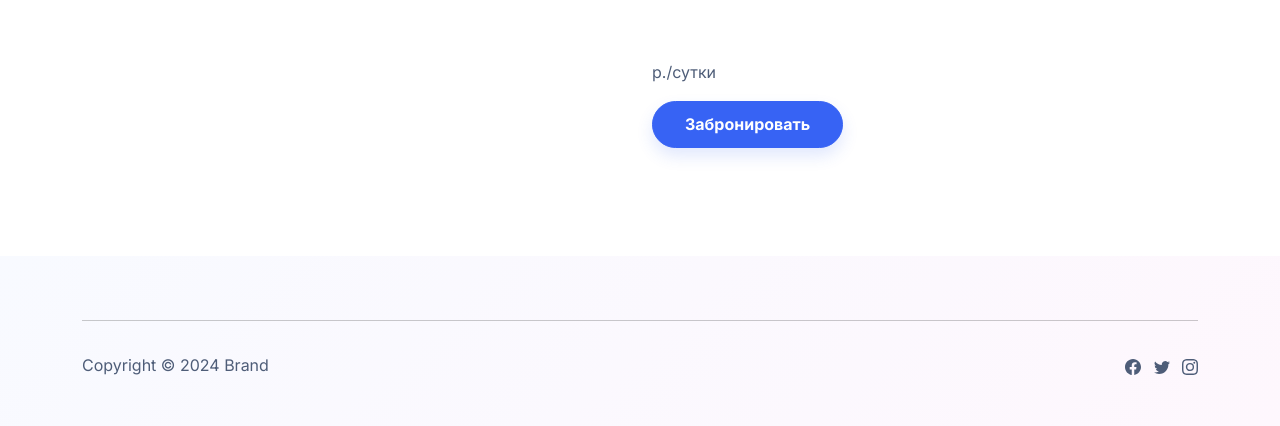
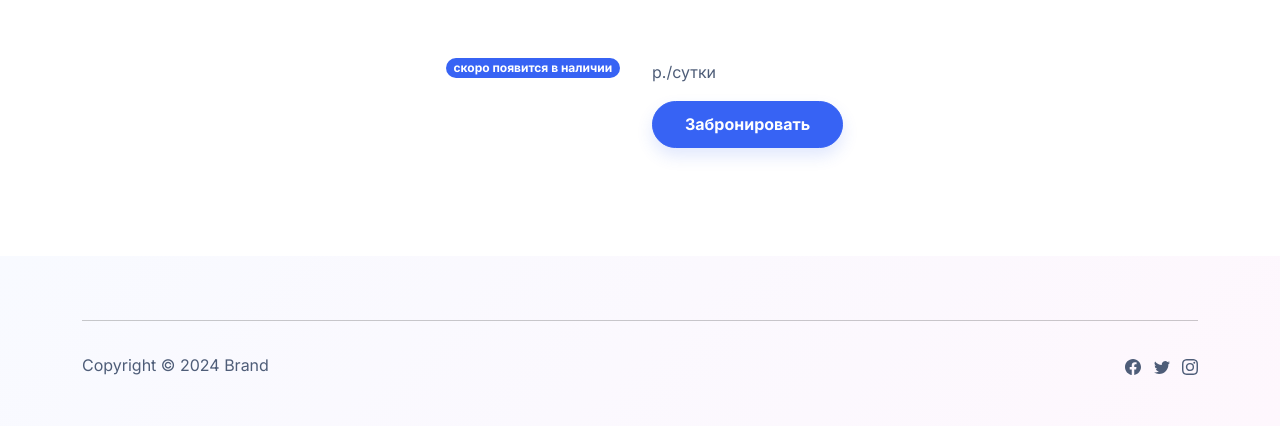
Before and after one commit to Tomahawk159/rental_site, a Django app: template mainapp/templates/mainapp/tool.html in a window 1280 px wide. Shown: the part 75-501 px from the top of the page. Run offline with Django 4.2, Linux system fonts and the light colour scheme; the template is opened without the code that fills it, so the values that code supplies are empty; some libraries are stand-ins or nearby versions.

Commit message:
corrected templates

```diff
--- a/mainapp/templates/mainapp/tool.html
+++ b/mainapp/templates/mainapp/tool.html
@@ -10,6 +10,10 @@
                 <div>
                     {% if tool.availability %}
                     <span class="badge bg-primary" style="position:absolute;right:20px;top:10px;">в наличии</span>
+                    {% else %}
+                    <span class="badge bg-primary" style="position:absolute;right:20px;top:10px;">скоро
+                        появится в наличии
+                    </span>
                     {% endif %}
                     <img class="rounded img-fluid shadow h-100 fit-cover" src="{{ tool.picture.url }}"
                         style="height: 250px;" />
--- a/mainapp/templates/mainapp/tools.html
+++ b/mainapp/templates/mainapp/tools.html
@@ -19,6 +19,10 @@
                             {% if tool.availability %}
                             <span class="badge bg-primary" style="position:absolute;right:20px;top:10px;">в
                                 наличии</span>
+                            {% else %}
+                            <span class="badge bg-primary" style="position:absolute;right:20px;top:10px;">скоро появится
+                                в наличии
+                            </span>
                             {% endif %}
                             <img class="rounded img-fluid shadow w-100 fit-cover" src="{{ tool.picture.url }}"
                                 style="height: 250px;" />
```
